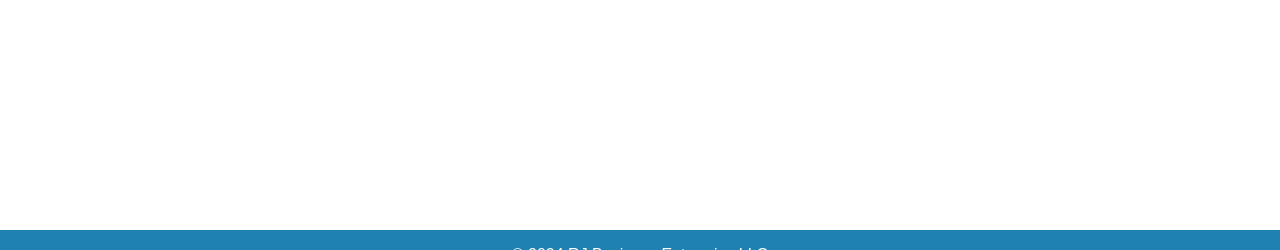
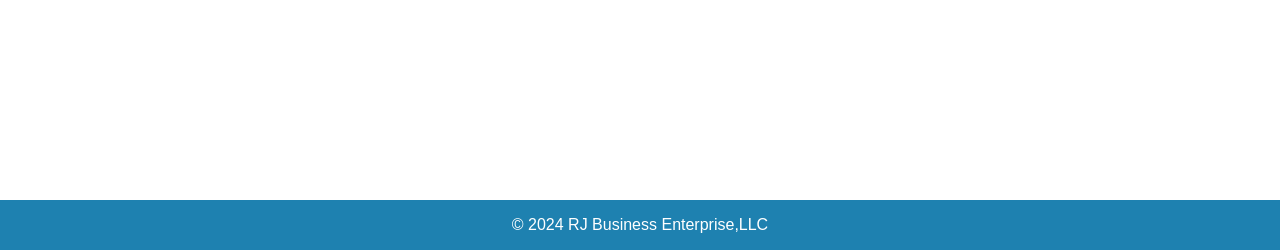
Before and after one commit to Ruben77076/rubenramirez, a Flask app: page /aboutMe in a window 1280 px wide. Shown: the part 550-800 px from the top of the page. Run offline with Flask 3, Linux system fonts and the light colour scheme.

Commit message:
!.gitignore file in gitignore and changed footer style

```diff
--- a/static/css/styles.css
+++ b/static/css/styles.css
@@ -51,7 +51,6 @@ footer {
     padding: 0px 0;
     position: fixed;
     width: 100%;
-    height: 20px;
     bottom: 0;
 }
 
```
